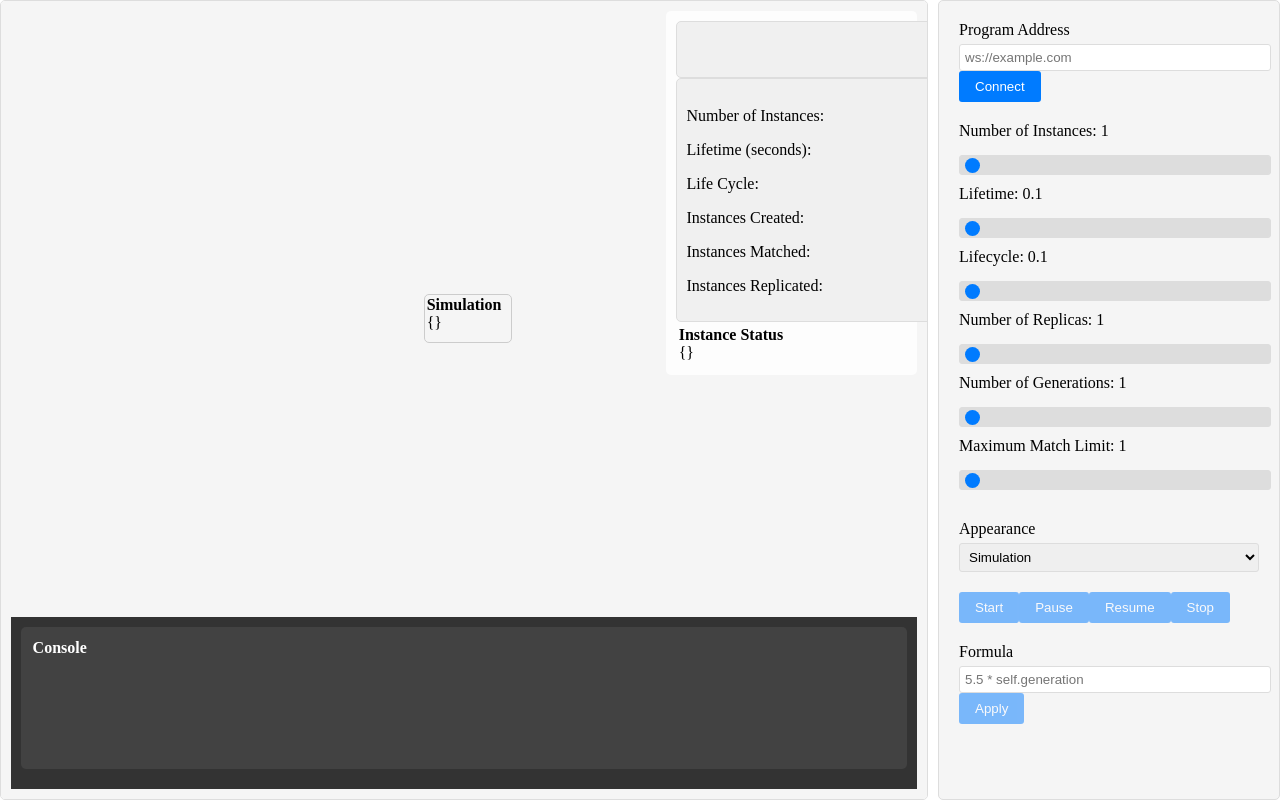
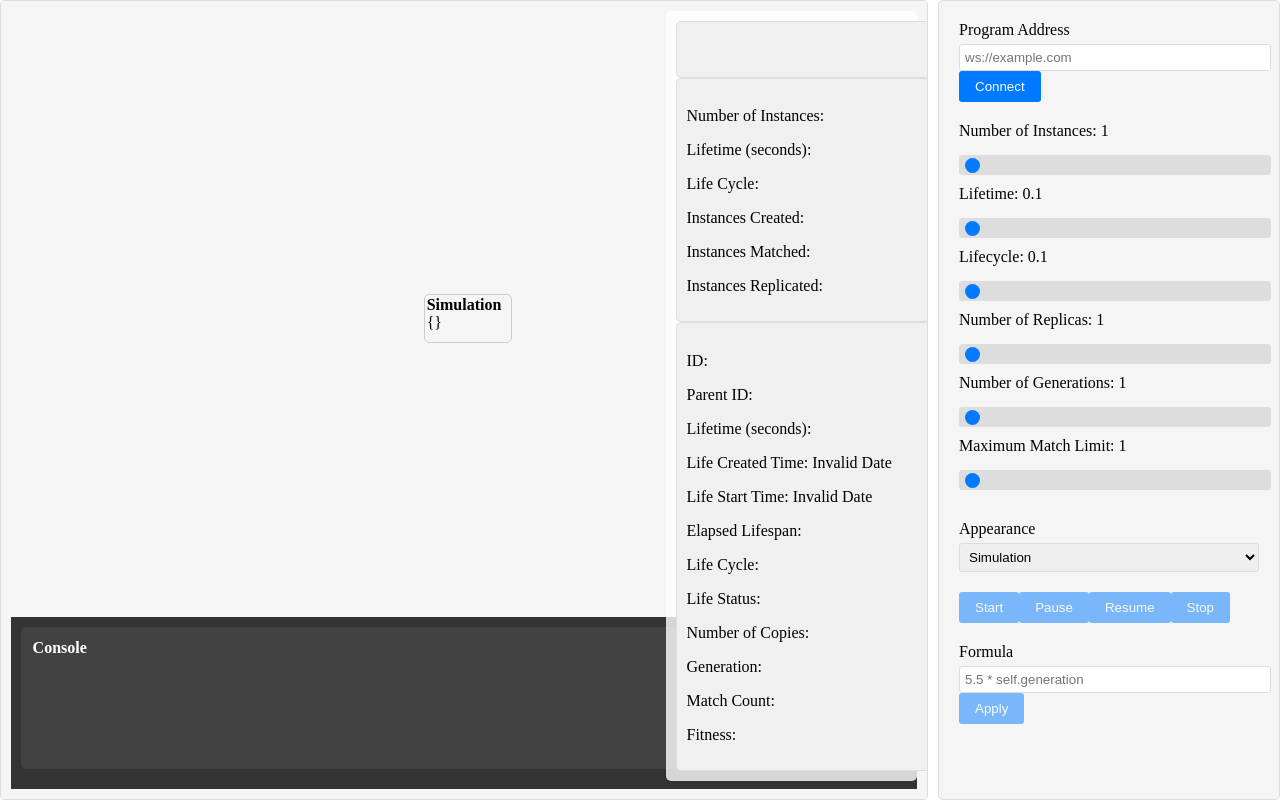
Before and after one commit to azmisahin-ai/life-ui-v2, a Vue app in the folder life/: page / in a window 1280 px wide. Built offline with nearby package versions, Linux system fonts and the light colour scheme.

Commit message:
🚧: simulation instance widget

```diff
--- /dev/null
+++ b/life/src/components/InstanceStatusWidget.vue
@@ -0,0 +1,86 @@
+<template>
+    <div class="instance-status-widget">
+        <h3>{{ name }}</h3>
+        <div class="status-item">
+            <p>ID: {{ id }}</p>
+        </div>
+        <div class="status-item">
+            <p>Parent ID: {{ parentId }}</p>
+        </div>
+        <div class="status-item">
+            <p>Lifetime (seconds): {{ lifetimeSeconds }}</p>
+        </div>
+        <div class="status-item">
+            <p>Life Created Time: {{ formattedTime(lifeCreatedTime) }}</p>
+        </div>
+        <div class="status-item">
+            <p>Life Start Time: {{ formattedTime(lifeStartTime) }}</p>
+        </div>
+        <div class="status-item">
+            <p>Elapsed Lifespan: {{ elapsedLifespan }}</p>
+        </div>
+        <div class="status-item">
+            <p>Life Cycle: {{ lifecycle }}</p>
+        </div>
+        <div class="status-item">
+            <p>Life Status: {{ lifeStatus }}</p>
+        </div>
+        <div class="status-item">
+            <p>Number of Copies: {{ numberOfCopies }}</p>
+        </div>
+        <div class="status-item">
+            <p>Generation: {{ generation }}</p>
+        </div>
+        <div class="status-item">
+            <p>Match Count: {{ matchCount }}</p>
+        </div>
+        <div class="status-item">
+            <p>Fitness: {{ fitness }}</p>
+        </div>
+    </div>
+</template>
+
+<script>
+export default {
+    props: {
+        name: String,
+        id: Number,
+        parentId: Number,
+        lifetimeSeconds: Number,
+        lifeCreatedTime: Number,
+        lifeStartTime: Number,
+        elapsedLifespan: Number,
+        lifecycle: Number,
+        lifeStatus: String,
+        numberOfCopies: Number,
+        generation: Number,
+        matchCount: Number,
+        fitness: Number
+    },
+    methods: {
+        formattedTime(timestamp) {
+            const date = new Date(timestamp * 1000);
+            return date.toLocaleString(); // You can customize the date format
+        }
+    }
+};
+</script>
+
+<style scoped>
+.instance-status-widget {
+    background-color: #f0f0f0;
+    padding: 10px;
+    border-radius: 5px;
+    border: 1px solid #ddd;
+    width: 250px;
+    /* Ölçüleri ayarlayabilirsiniz */
+}
+
+h3 {
+    margin-bottom: 10px;
+}
+
+.status-item {
+    margin-bottom: 8px;
+}
+</style>
--- a/life/src/components/Simulation.vue
+++ b/life/src/components/Simulation.vue
@@ -336,7 +336,15 @@ const changeAppearance = (event) => {
           :numberOfInstancesMatched="samplerStatus.number_of_instance_matched"
           :numberOfInstancesReplicated="samplerStatus.number_of_instance_replicated" />
 
-        <Widget class="instance-status" title="Instance Status" :data="instanceStatus"></Widget>
+        <InstanceStatusWidget class="instance-status" :name="instanceStatus.name" :id="instanceStatus.id"
+          :parentId="instanceStatus.parent_id" :lifetimeSeconds="instanceStatus.lifetime_seconds"
+          :lifeCreatedTime="instanceStatus.life_created_time" :lifeStartTime="instanceStatus.life_start_time"
+          :elapsedLifespan="instanceStatus.elapsed_lifespan" :lifecycle="instanceStatus.lifecycle"
+          :lifeStatus="instanceStatus.life_status" :numberOfCopies="instanceStatus.number_of_copies"
+          :generation="instanceStatus.generation" :matchCount="instanceStatus.match_count"
+          :fitness="instanceStatus.fitness" />
+
+
       </div>
     </div>
 
@@ -449,12 +457,14 @@ import Widget from "./Widget.vue";
 import ConsoleWidget from './ConsoleWidget.vue';
 import SimulationStatusWidget from './SimulationStatusWidget.vue';
 import SamplerStatusWidget from './SamplerStatusWidget.vue';
+import InstanceStatusWidget from './InstanceStatusWidget.vue';
 export default {
   components: {
     Widget,
     ConsoleWidget,
     SimulationStatusWidget,
-    SamplerStatusWidget
+    SamplerStatusWidget,
+    InstanceStatusWidget
   },
   setup() {
     return {
```
